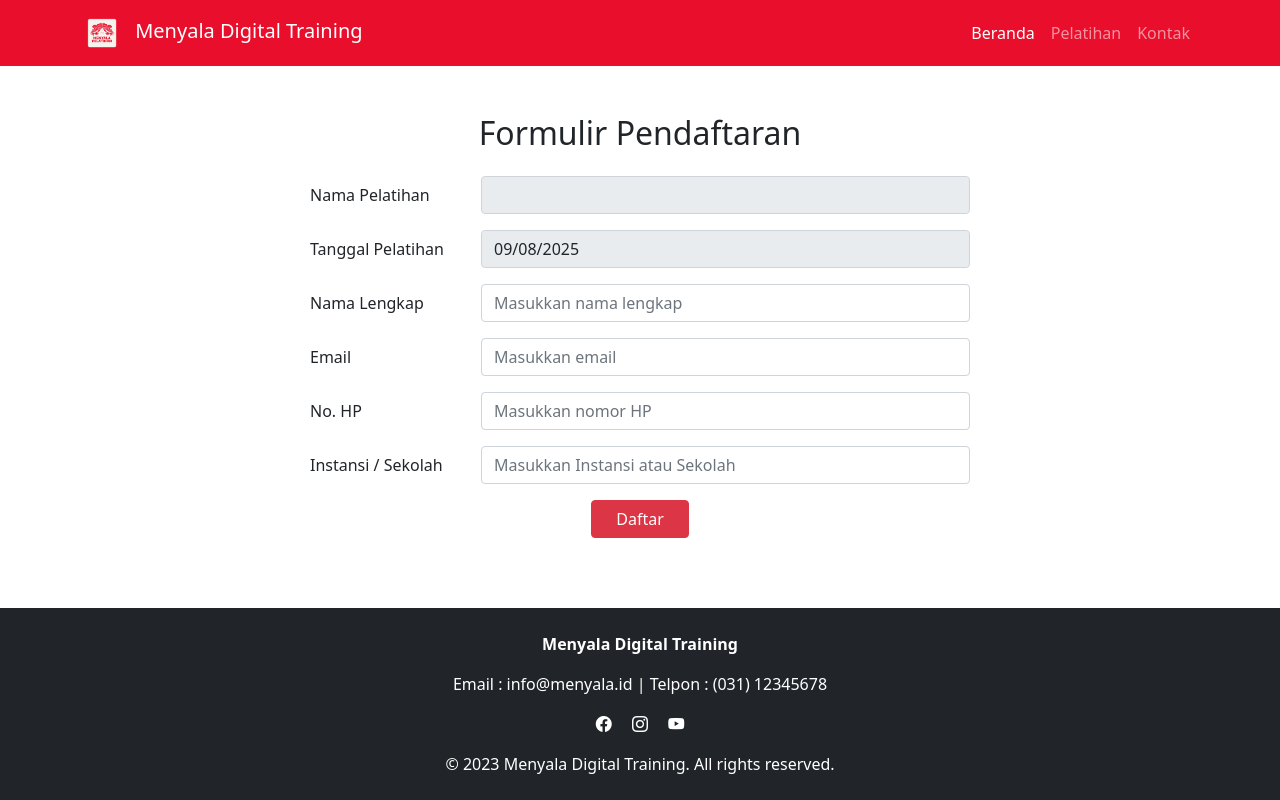
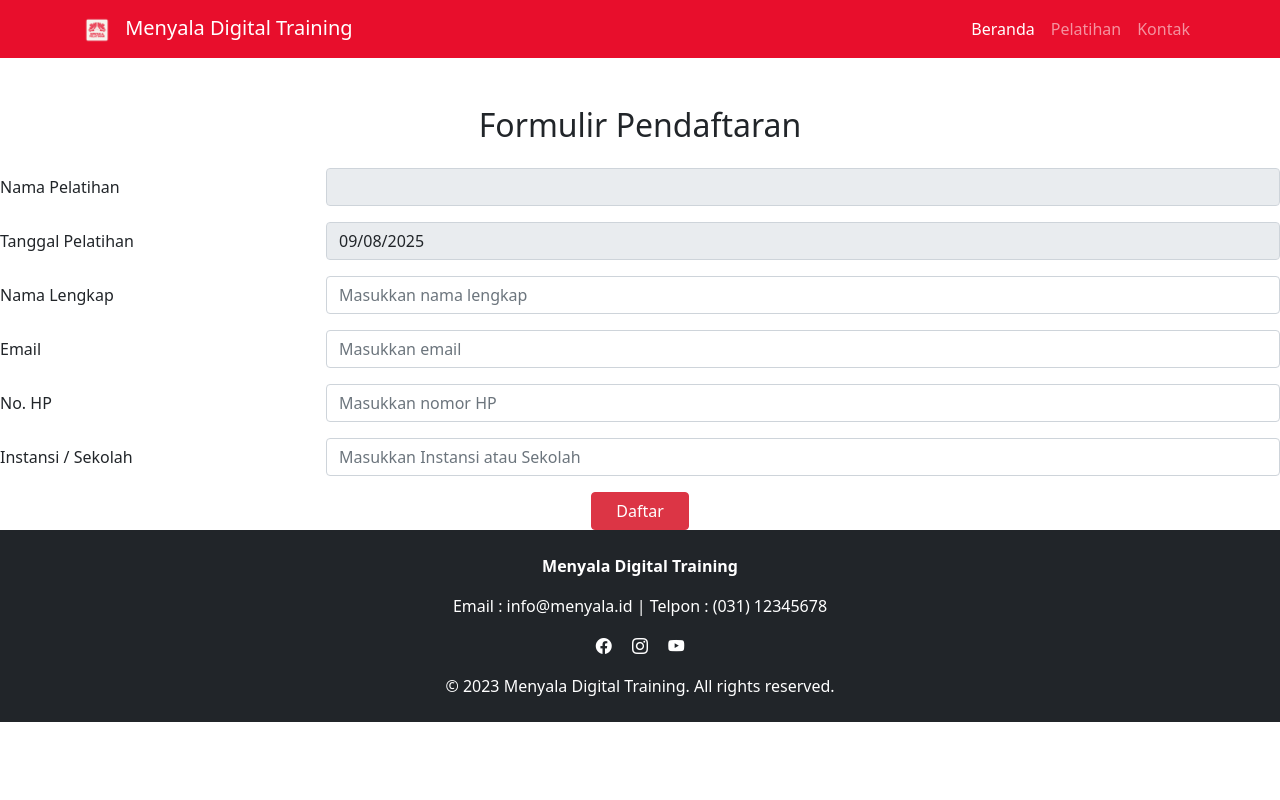
Before and after one commit to rickysultan/Menyala-Digital-Training-Web, a plain HTML site: page daftarPelatihan.html in a window 1280 px wide. Drawn offline with nearby package versions, Linux system fonts and the light colour scheme.

Commit message:
Update daftarPelatihan.html

```diff
--- a/daftarPelatihan.html
+++ b/daftarPelatihan.html
@@ -5,34 +5,6 @@
   <link href="https://cdn.jsdelivr.net/npm/bootstrap@5.0.2/dist/css/bootstrap.min.css" rel="stylesheet" integrity="sha384-EVSTQN3/azprG1Anm3QDgpJLIm9Nao0Yz1ztcQTwFspd3yD65VohhpuuCOmLASjC" crossorigin="anonymous">
   <link rel="stylesheet" href="https://cdn.jsdelivr.net/npm/bootstrap-icons@1.13.1/font/bootstrap-icons.min.css">
 
-  <!-- Logo style -->
-  <style>
-    html, body {
-      height: 100%;
-    }
-    body {
-      display: flex;
-      flex-direction: column;
-    }
-    main {
-      flex: 1;
-    }
-    .navbar-brand img {
-      width: auto;
-      height: 40px;
-    }
-    .navbar-custom .navbar-brand,
-    .navbar-custom .nav-link {
-      color: white;
-    }
-
-    /* Form container responsive */
-    .form-container {
-      max-width: 700px;   /* maksimal lebar di desktop */
-      margin: 0 auto;     /* center horizontal */
-      padding: 0 20px;    /* padding sisi untuk mobile */
-    }
-  </style>
 </head>
 <body>
   <!-- Navbar -->
```
